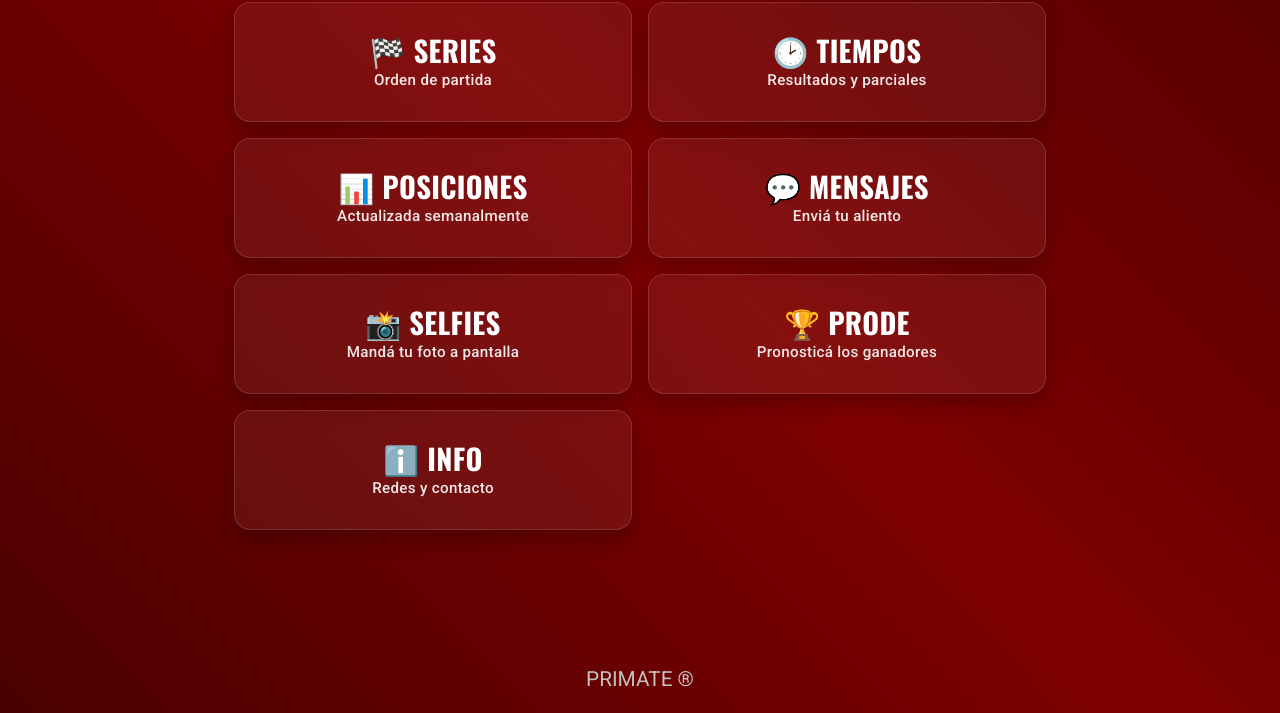
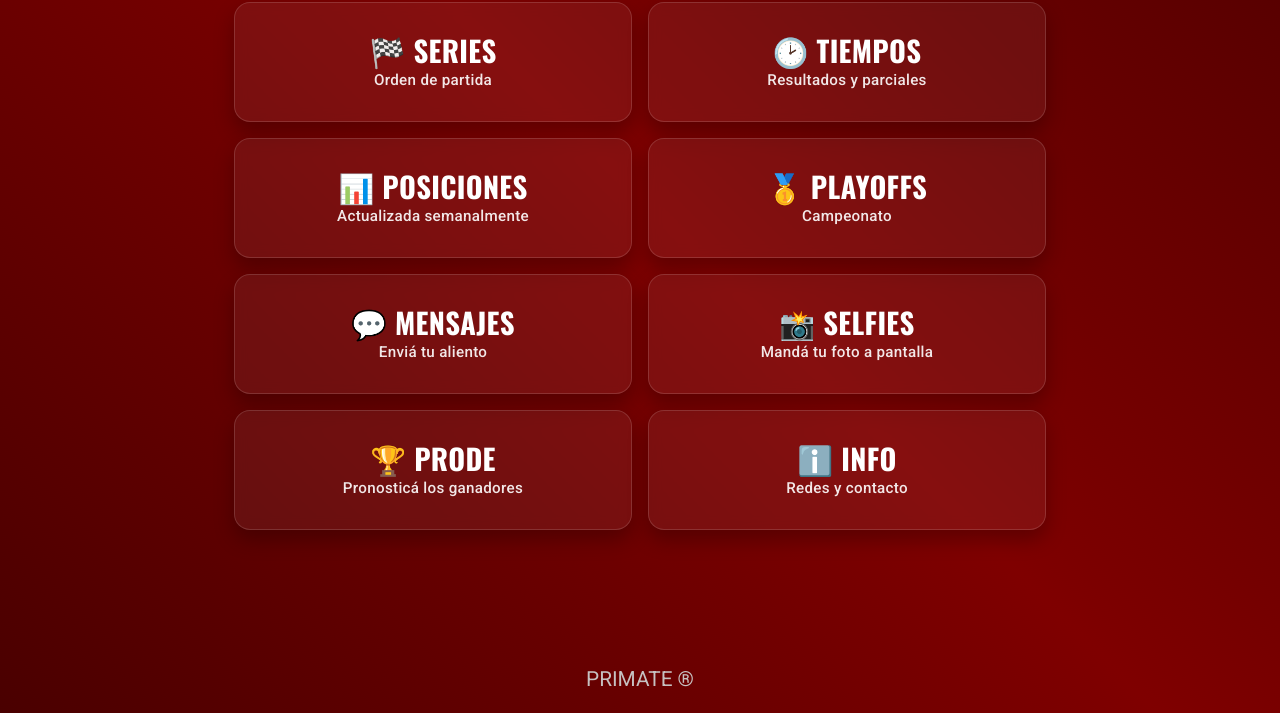
Before and after one commit to jcheva123/showmidget, a plain HTML site: page index.html in a window 1280 px wide. Shown: the part 87-800 px from the top of the page. Drawn offline with nearby package versions, Linux system fonts and the light colour scheme.

Commit message:
Update index.html

```diff
--- a/index.html
+++ b/index.html
@@ -118,6 +118,11 @@
       <a class="btn b6" href="/posiciones">
         <div class="inner">📊 POSICIONES<small>Actualizada semanalmente</small></div>
       </a>
+
+      <!-- NUEVO botón #4 -->
+      <a class="btn b6" href="/playoffs">
+        <div class="inner">🥇 PLAYOFFS<small>Campeonato</small></div>
+      </a>
       <a class="btn b3" href="mensajes.html">
         <div class="inner">💬 MENSAJES<small>Enviá tu aliento</small></div>
       </a>
```
